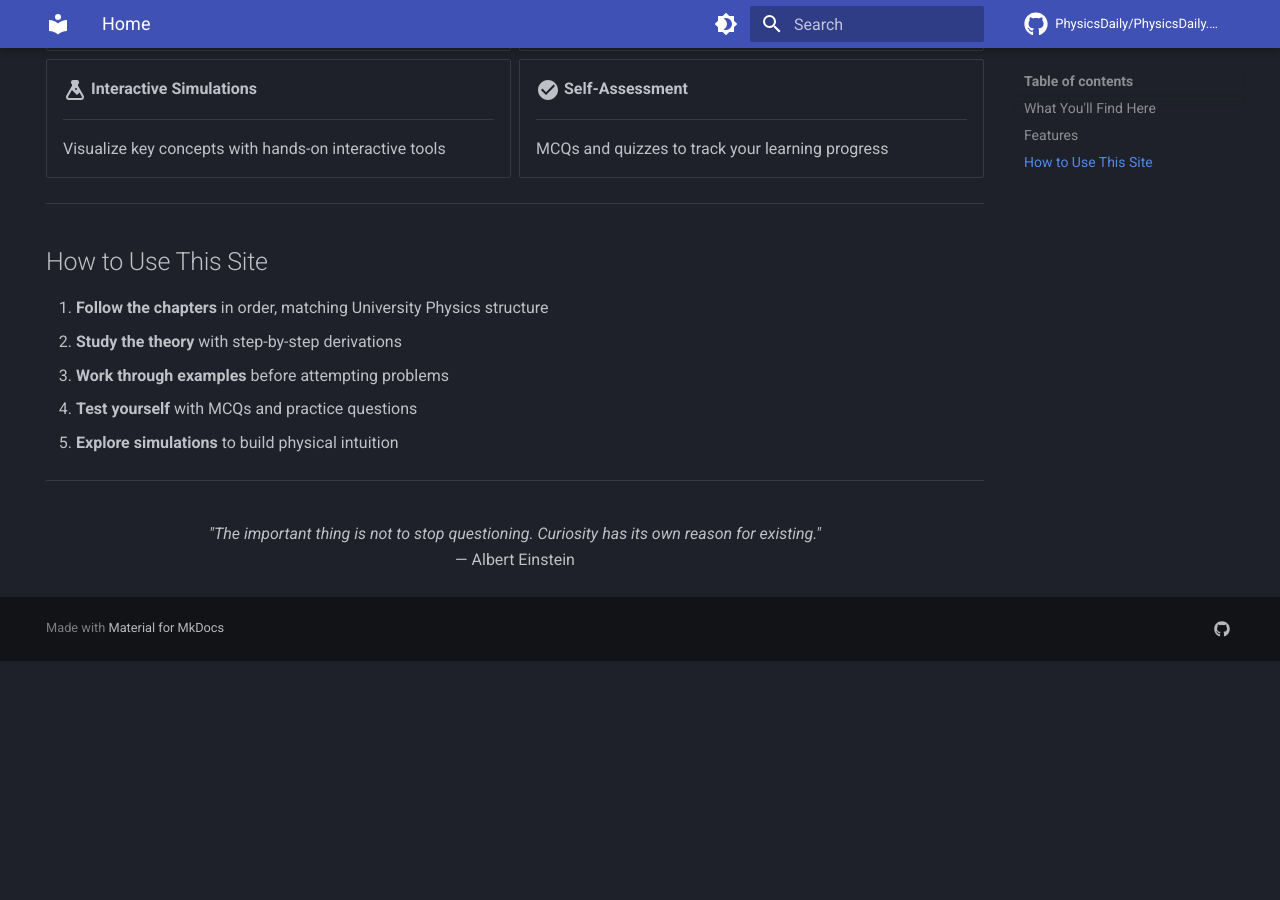
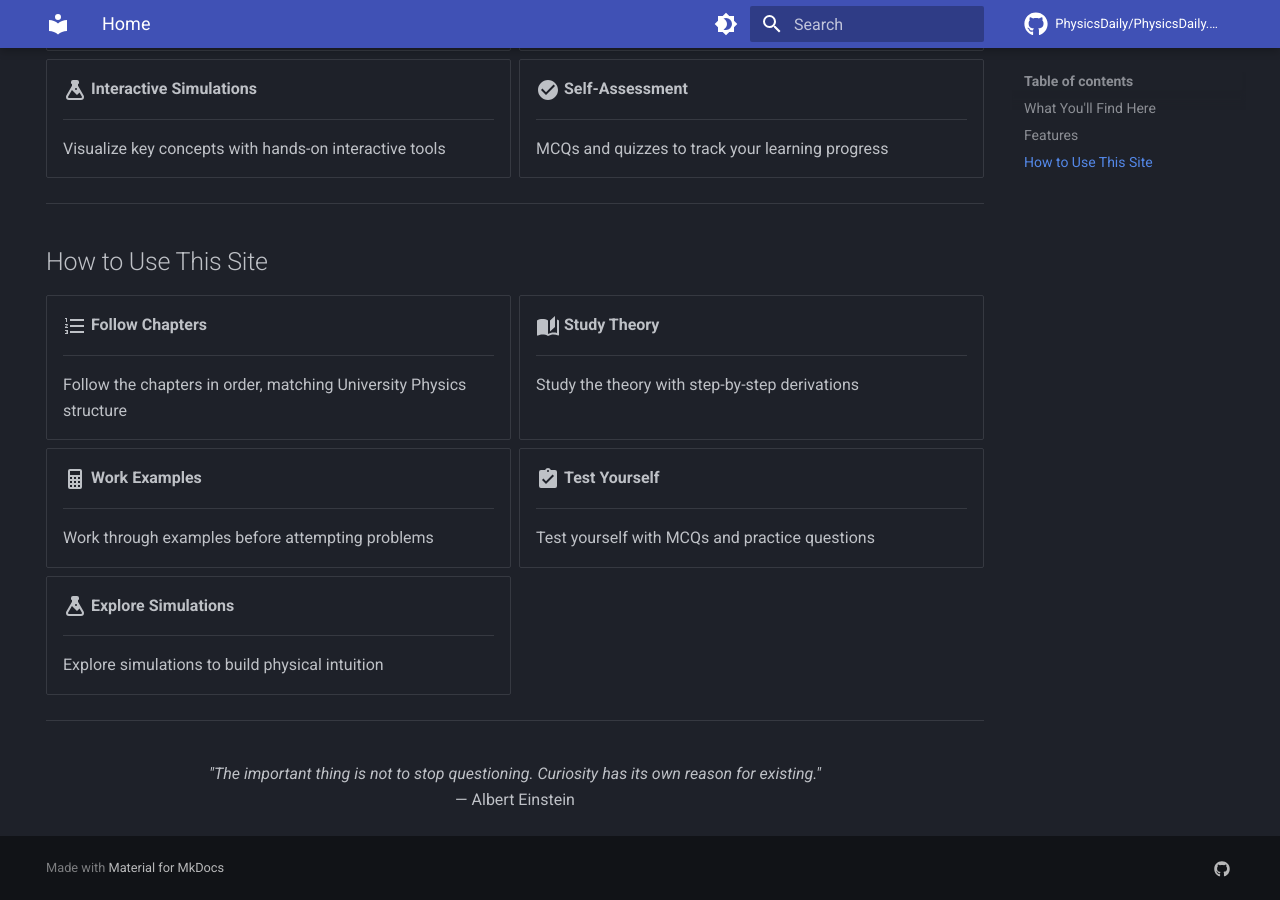
Before and after one commit to PhysicsDaily/PhysicsDaily.github.io, an MkDocs documentation site: the page built from docs/index.md, in a window 1280 px wide and 900 px high, scrolled down 1030 px. Built offline with MkDocs 1.6.1 and Material for MkDocs 9.7.7, drawn with Linux system fonts in a browser that asks for light colours; comment, search, counter and statistics services are not loaded; before the commit the page ends 1691 px from its top, so only the background shows below that.

Commit message:
feat: add initial homepage content for the Physics Daily website.

```diff
--- a/docs/index.md
+++ b/docs/index.md
@@ -97,11 +97,39 @@ A comprehensive physics study resource following **University Physics by Sears &
 
 ## How to Use This Site
 
-1. **Follow the chapters** in order, matching University Physics structure
-2. **Study the theory** with step-by-step derivations
-3. **Work through examples** before attempting problems
-4. **Test yourself** with MCQs and practice questions
-5. **Explore simulations** to build physical intuition
+<div class="grid cards" markdown>
+
+-   :material-format-list-numbered:{ .lg .middle } **Follow Chapters**
+
+    ---
+
+    Follow the chapters in order, matching University Physics structure
+
+-   :material-book-open-page-variant:{ .lg .middle } **Study Theory**
+
+    ---
+
+    Study the theory with step-by-step derivations
+
+-   :material-calculator:{ .lg .middle } **Work Examples**
+
+    ---
+
+    Work through examples before attempting problems
+
+-   :material-clipboard-check:{ .lg .middle } **Test Yourself**
+
+    ---
+
+    Test yourself with MCQs and practice questions
+
+-   :material-flask:{ .lg .middle } **Explore Simulations**
+
+    ---
+
+    Explore simulations to build physical intuition
+
+</div>
 
 ---
 
```
